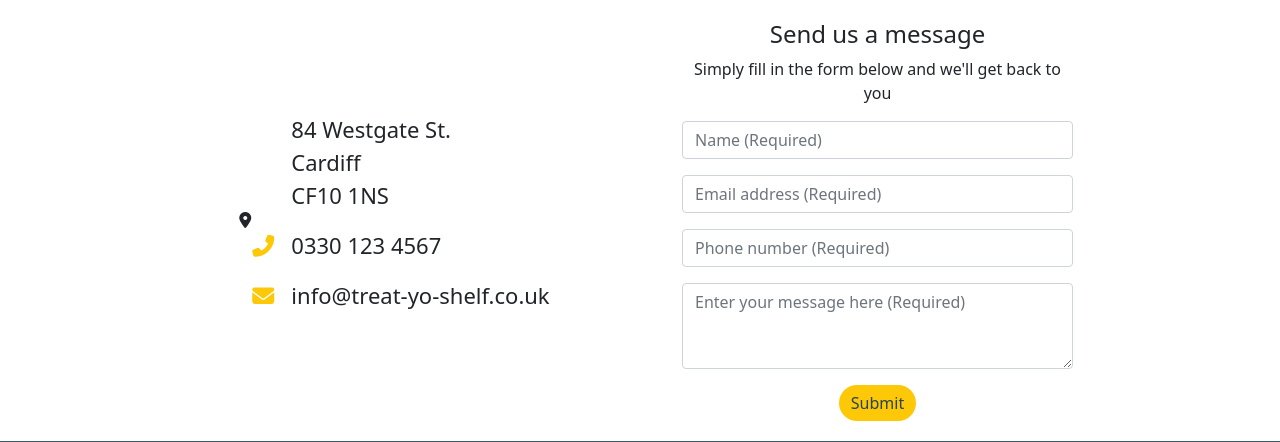
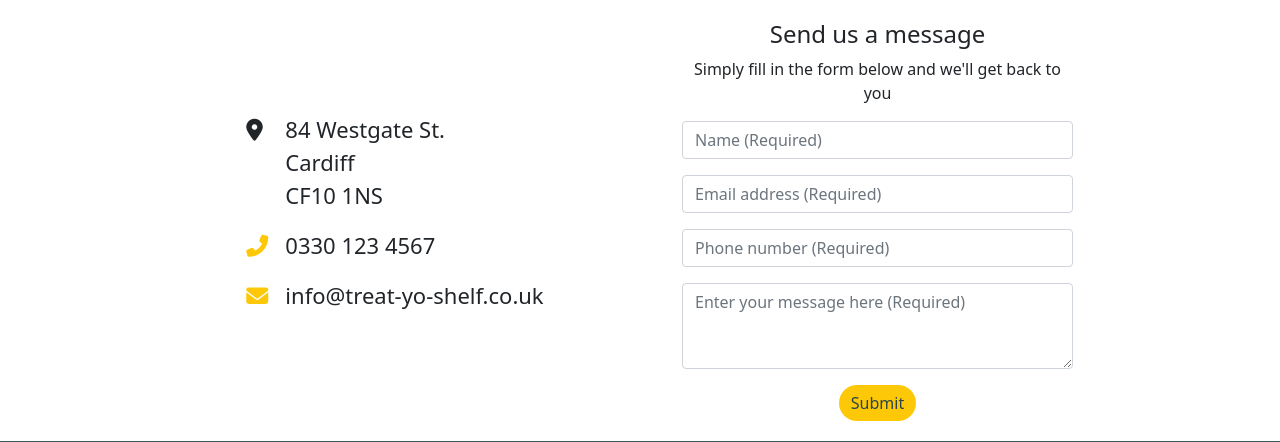
Before and after one commit to mattgriffindev/treat-yo-shelf, a Flask app: page /contact in a window 1280 px wide. Shown: the part 80-522 px from the top of the page. Run offline with Flask 2, Linux system fonts and the light colour scheme; some libraries are stand-ins or nearby versions; some web fonts are replaced.

Commit message:
Add .align-top to td tag

```diff
--- a/templates/contact.html
+++ b/templates/contact.html
@@ -9,7 +9,7 @@
 
 
                         <tr>
-                            <td></td><i class="fas fa-map-marker-alt icon"></i></td>
+                            <td class="align-top"><i class="fas fa-map-marker-alt icon"></i></td>
                             <td>84 Westgate St.<br>
                                 Cardiff<br>
                                 CF10 1NS</td>
```
